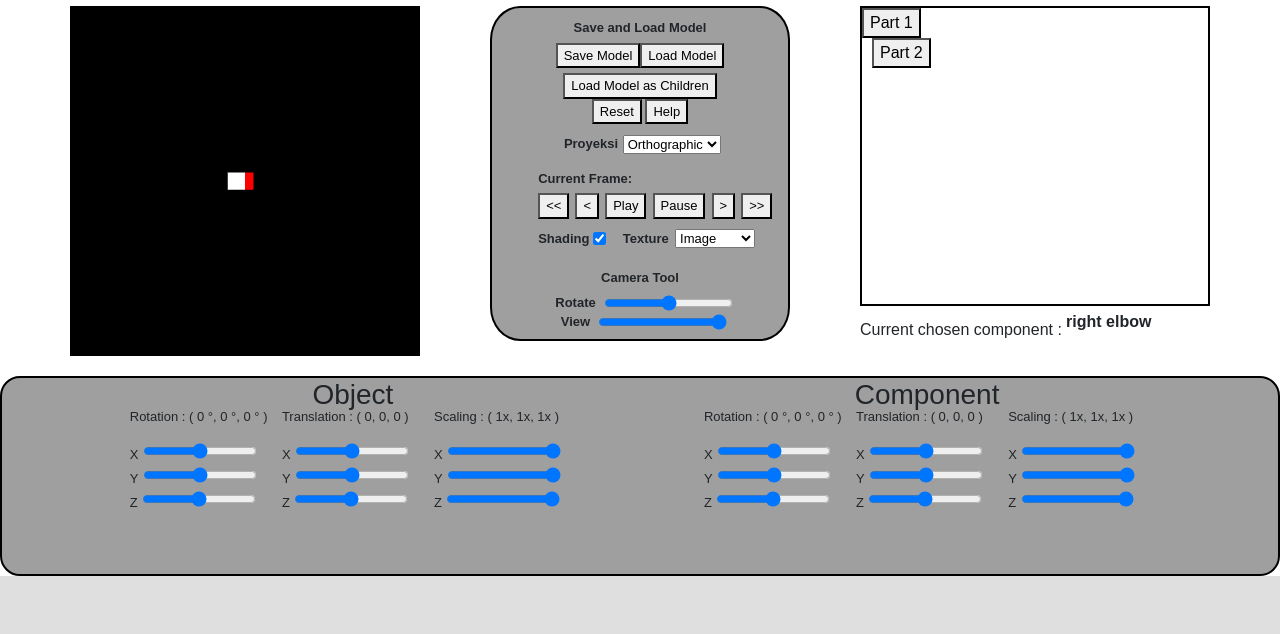
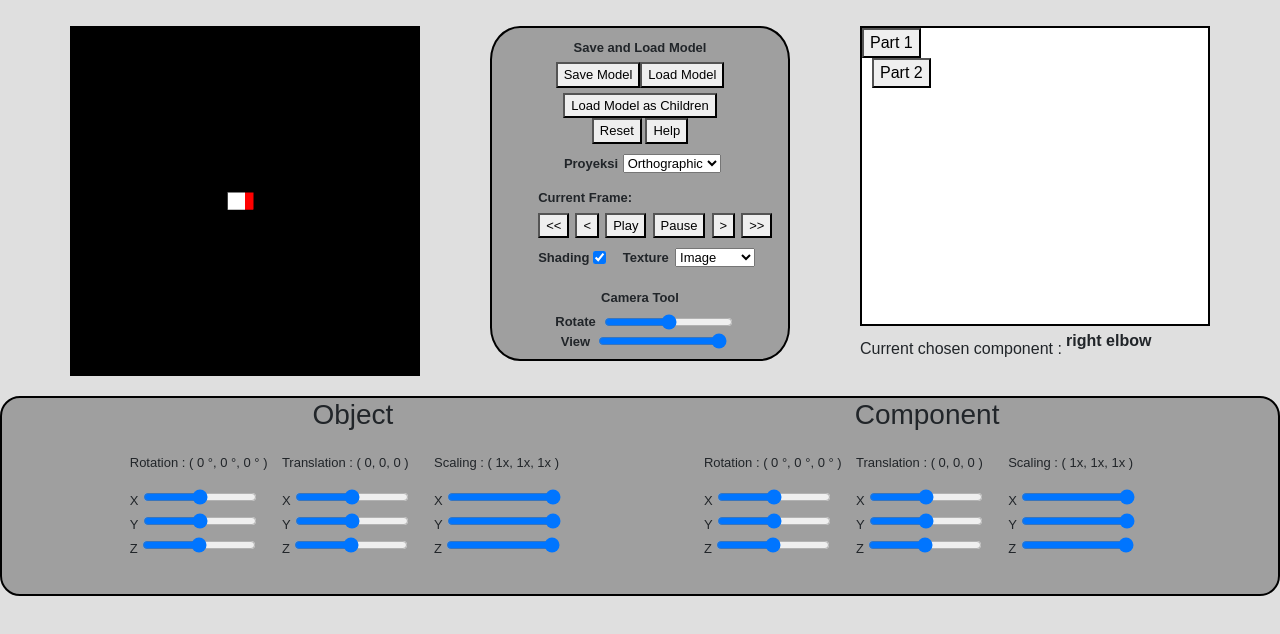
Before and after one commit to firizky29/IF3260_Tugas3_K02_G02, a plain HTML site: page src/index.html in a window 1280 px wide. Drawn offline with nearby package versions, Linux system fonts and the light colour scheme.

Commit message:
hotfix : fix style.css

```diff
--- a/src/style.css
+++ b/src/style.css
@@ -7,7 +7,7 @@ html, body {
 }
 
 #container {
-  padding-top: 0.5%;
+  margin-top: 2%;
   display: flex;
   flex-direction: column;
   justify-content: center;
@@ -18,6 +18,7 @@ html, body {
   width: 100%;
   height: 100%;
   align-items: center;
+  background-color: #dfdfdf;
 }
 
 #upper-working-container {
@@ -200,7 +201,7 @@ canvas {
 }
 
 #transform-title {
-  margin-bottom: -3%;
+  margin-bottom: 3%;
 }
 
 #obj-tool, #comp-tool {
```
